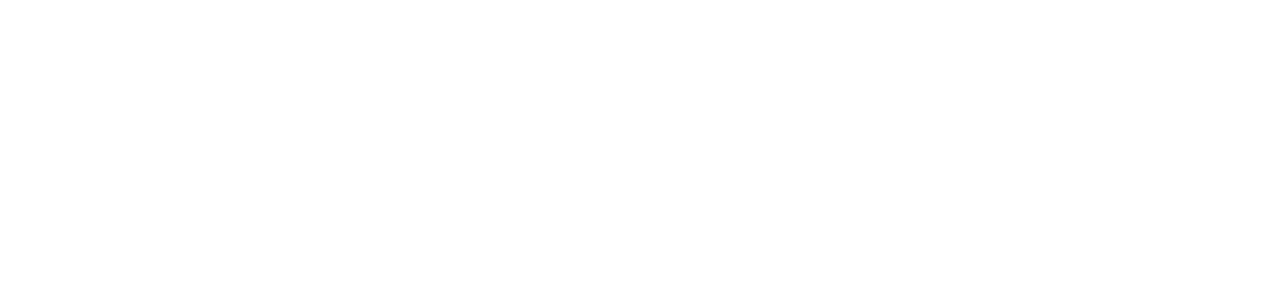
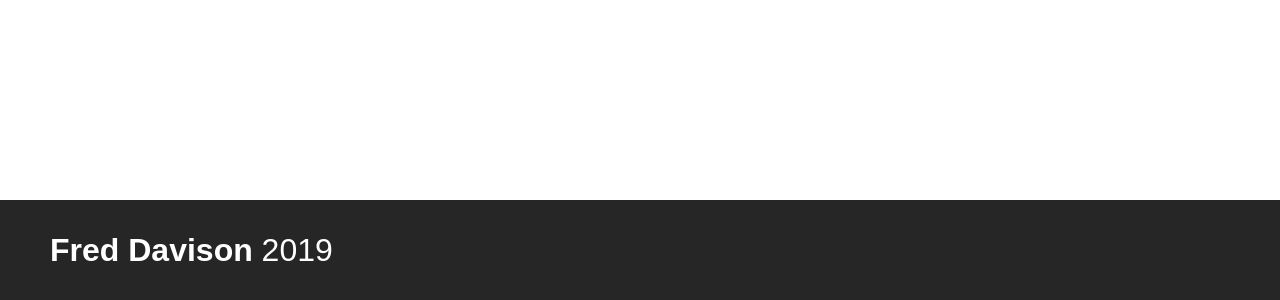
Before and after one commit to fdavison1/portfolio-mockup, a React (Create React App) app: page / in a window 1280 px wide. Shown: the part 1300-1600 px from the top of the page. Built offline with nearby package versions, Linux system fonts and the light colour scheme.

Commit message:
Footer.jsx

```diff
--- a/src/App.css
+++ b/src/App.css
@@ -1,4 +1,4 @@
-.App {
+/* .App {
   text-align: center;
   background: url('./assets/phone.jpg');
   background-size: contain;
@@ -117,3 +117,10 @@
 #fredlist {
   color: white;
 }
+
+ */
+
+ body {
+  margin: 0;
+  background: #262626;
+}
--- a/src/App.js
+++ b/src/App.js
@@ -312,7 +312,8 @@
 // }
 
 const Wrapper = styled.div`
-text-align: center;`
+text-align: center;
+`
 
 const App = () => {
   return (
--- /dev/null
+++ b/src/components/Footer.jsx
@@ -0,0 +1,32 @@
+import React from 'react'
+import styled from 'styled-components'
+
+const Wrapper = styled.div`
+height: 100px;
+background: #262626;
+color: white;
+width: 100%;
+display: flex;
+align-items: center;
+/* justify-content: center; */
+padding-left: 50px;
+box-sizing: border-box;
+p {
+    font-size: 2rem;
+    font-family: sans-serif;
+    font-weight: 100;
+}
+span {
+    font-size: 2rem;
+    font-weight: 700;
+}`
+
+const Footer = () => {
+    return (
+        <Wrapper>
+            <p><span>Fred Davison</span> 2019</p>
+        </Wrapper>
+    )
+}
+
+export default Footer
--- a/src/components/Main.jsx
+++ b/src/components/Main.jsx
@@ -1,6 +1,7 @@
 import React from 'react'
 import styled from 'styled-components'
-import Portfolio from './Portfolio'
+import Footer from './Footer'
+// import Portfolio from './Portfolio'
 import phone from '../assets/phone.jpg'
 
 const Wrapper = styled.div`
@@ -46,7 +47,7 @@
     justify-content: center;
 }
 .container {
-    height: 100vh;
+    height: calc(100vh - 100px);
     width: 100vw;
     background: #fff;
 }`
@@ -64,9 +65,11 @@
 
             <div className='container'>
 
-            {/* <Portfolio /> */}
+                {/* routes */}
 
             </div>
+
+            <Footer />
         </Wrapper>
     )
 }
```
